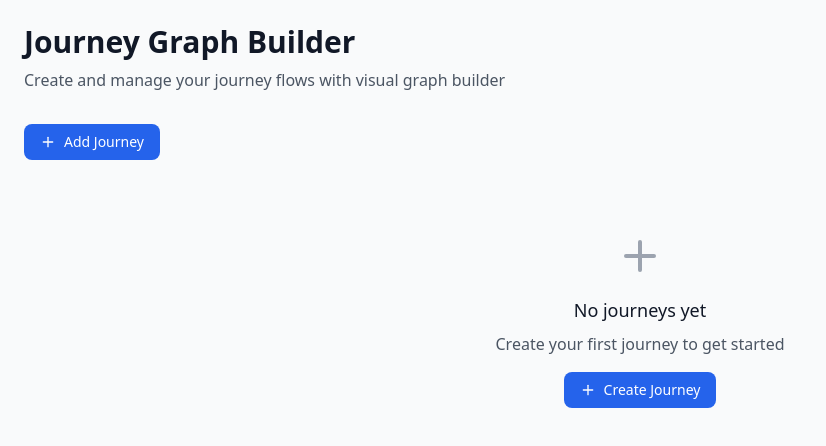
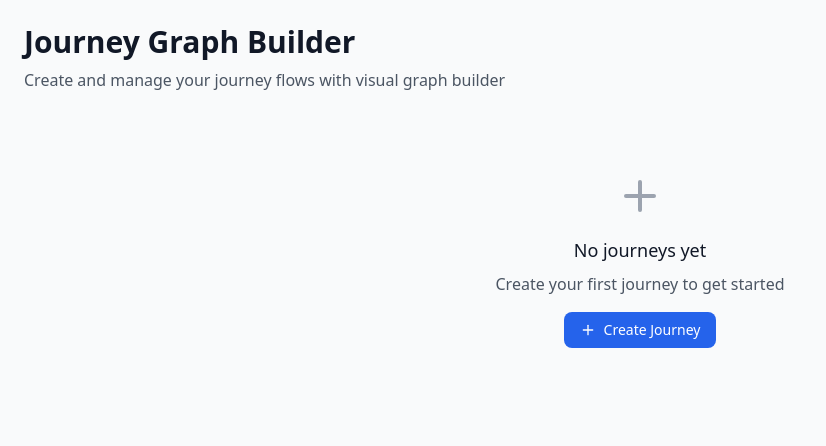
Before and after one commit to JatinSharma123-dev/journey-graph-builder, a React (Vite) app: page / in a window 1280 px wide. Shown: the top 446 px of the page, without its empty margins (0-826 px from the left). Built offline with nearby package versions, Linux system fonts and the light colour scheme.

Commit message:
Remove duplicate Create Journey button from HomePage

```diff
--- a/src/components/HomePage.tsx
+++ b/src/components/HomePage.tsx
@@ -105,16 +105,6 @@ const HomePage: React.FC<HomePageProps> = ({ onEditJourney, onPreviewJourney, on
           <p className="text-gray-600">Create and manage your journey flows with visual graph builder</p>
         </div>
 
-        {/* Create Journey Button */}
-        <div className="mb-6">
-          <Button
-            onClick={onCreateJourney}
-            variant="primary"
-            icon={Plus}
-          >
-            Add Journey
-          </Button>
-        </div>
 
         {/* Journey Grid */}
         <div className="grid grid-cols-1 md:grid-cols-2 lg:grid-cols-3 gap-6">
```
